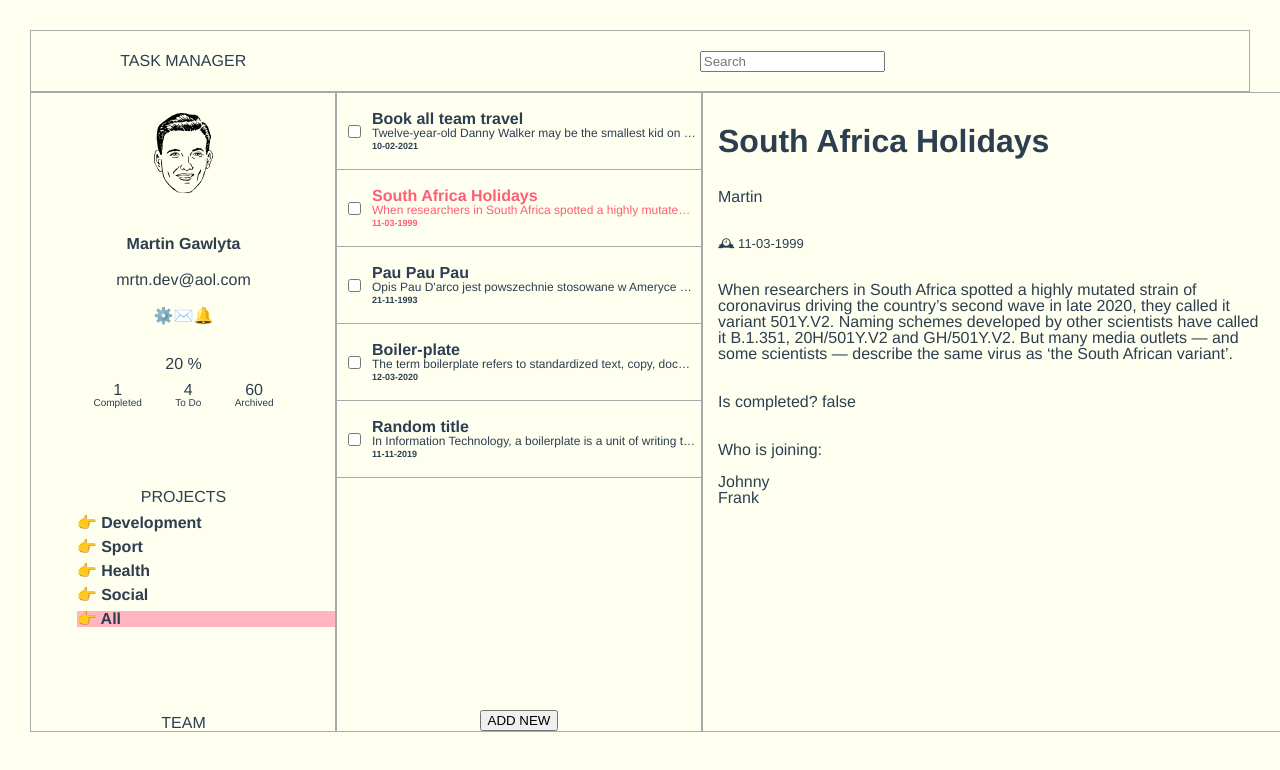
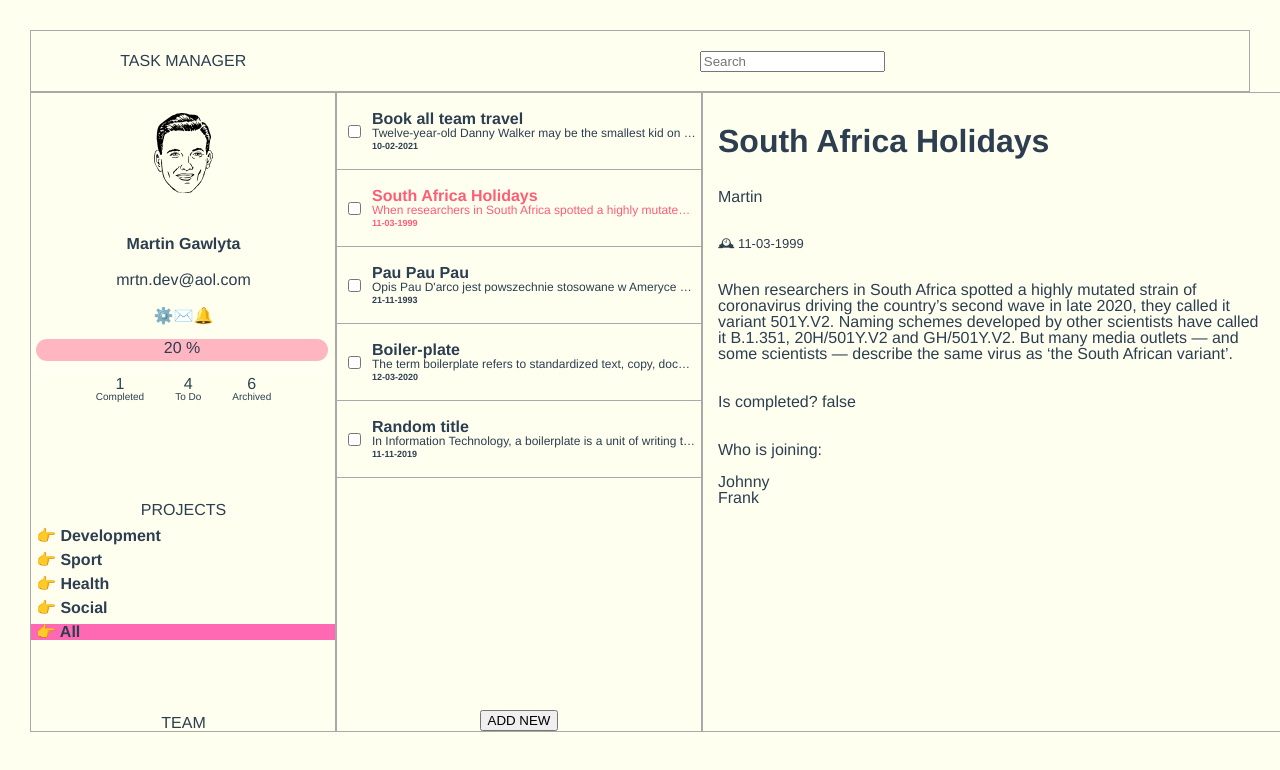
Before and after one commit to mlvrkhn/v-teams, a Vue app: page /tasks/291239 in a window 1280 px wide. Shown: the top 770 px of the page. Built offline with nearby package versions, Linux system fonts and the light colour scheme; data requests are answered from the project's data file.

Commit message:
Add progress bar

```diff
--- a/src/views/UserPanel.vue
+++ b/src/views/UserPanel.vue
@@ -13,8 +13,10 @@
 					<span>🔔</span>
 				</div>
 				<div class="tasks-summary-container">
-					<div class="task-progress-bar">
-						{{ getTasksFulfilmentRate }} %
+					<div class="progress">
+						<div class="progress-value">
+							{{ getTasksFulfilmentRate }} %
+						</div>
 					</div>
 					<div class="task-numeric-summary">
 						<span>
@@ -26,7 +28,7 @@
 							<p>To Do</p>
 						</span>
 						<span>
-							<h3>60</h3>
+							<h3>6</h3>
 							<p>Archived</p>
 						</span>
 					</div>
@@ -80,7 +82,7 @@ export default {
 	flex-direction: column;
 	justify-items: center;
 	align-items: center;
-	margin-top: 2rem;
+	margin: 2rem 5px;
 }
 .user-panel-container {
 	display: flex;
@@ -100,9 +102,6 @@ export default {
 	font-size: 10px;
 	display: flex;
 }
-.task-progress-bar {
-	margin-bottom: 10px;
-}
 .user-personal-data > * {
 	margin: 20px 0;
 }
@@ -115,14 +114,47 @@ export default {
 .project-item {
 	text-align: left;
 	display: block;
-	margin-left: 15%;
 	margin-bottom: 0.5rem;
+	padding-left: 5px;
 	cursor: pointer;
 }
 .project-item:hover {
-	transform: scale(1.05);
+	background-color: lightpink;
 }
 .active {
-	background-color: lightpink;
+	background-color: hotpink;
+}
+
+/* progress bar */
+.progress {
+	background: rgba(255, 255, 255, 0.1);
+	justify-content: flex-start;
+	border-radius: 100px;
+	align-items: center;
+	position: relative;
+	padding: 0 3px;
+	display: flex;
+	height: 20px;
+	width: 100%;
+}
+.progress-value {
+	animation: load 3s normal forwards;
+	box-shadow: 0 10px 40px -10px #fff;
+	border-radius: 100px;
+	background: lightpink;
+	height: 20px;
+	padding: 1px 0;
+	margin-bottom: 2rem;
+	text-align: center;
+	width: 0;
+}
+
+@keyframes load {
+	0% {
+		width: 0;
+	}
+	100% {
+		width: 99%;
+	}
 }
 </style>
```
